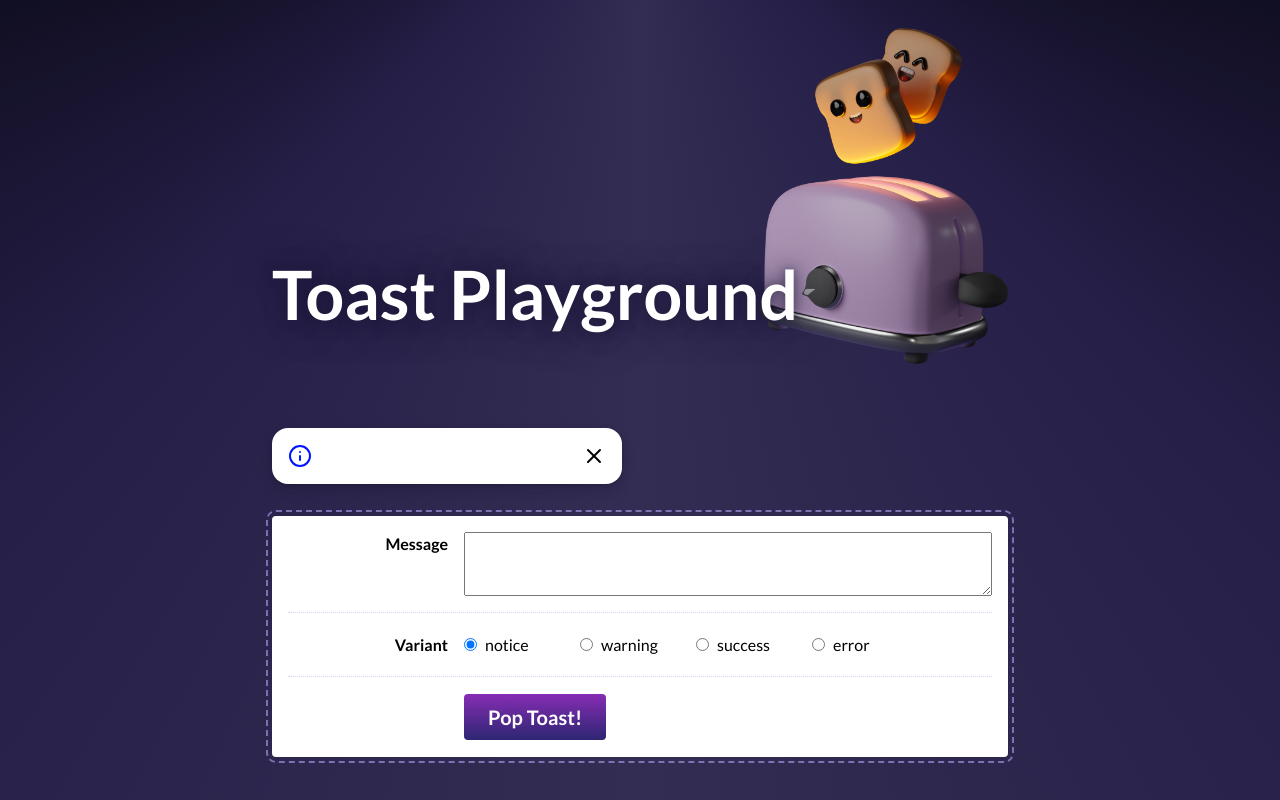
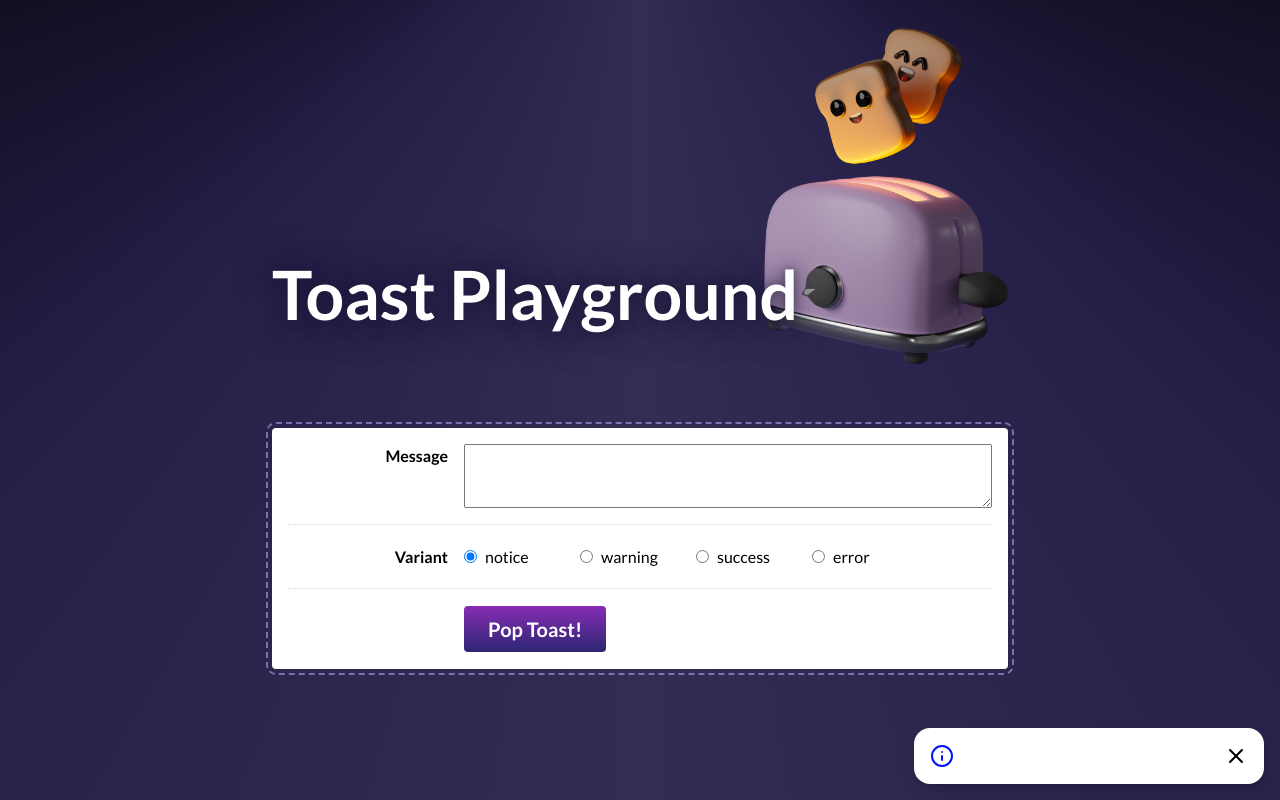
Before and after one commit to chrislacey89/toast-component, a React (Create React App) app: page / in a window 1280 px wide. Both pictures are taken after a click on the button "Pop Toast!". Shown: the top 800 px of the page. Built offline with nearby package versions, Linux system fonts and the light colour scheme.

Commit message:
complete - step 3

```diff
--- a/src/components/Toast/Toast.js
+++ b/src/components/Toast/Toast.js
@@ -18,7 +18,7 @@ const ICONS_BY_VARIANT = {
   error: AlertOctagon,
 };
 
-function Toast({ variant, message, toggleToast }) {
+function Toast({ variant, message, id, dismissToast }) {
   const Icon = ICONS_BY_VARIANT[variant];
   return (
     <div className={`${styles.toast} ${styles[variant]}`}>
@@ -26,7 +26,7 @@ function Toast({ variant, message, toggleToast }) {
         <Icon size={24} />
       </div>
       <p className={styles.content}>{message}</p>
-      <button onClick={toggleToast} className={styles.closeButton}>
+      <button onClick={() => dismissToast(id)} className={styles.closeButton}>
         <X size={24} />
         <VisuallyHidden>Dismiss message</VisuallyHidden>
       </button>
--- a/src/components/ToastPlayground/ToastPlayground.js
+++ b/src/components/ToastPlayground/ToastPlayground.js
@@ -2,6 +2,7 @@ import React, { useState } from "react";
 
 import Button from "../Button";
 import Toast from "../Toast";
+import ToastShelf from "../ToastShelf";
 
 import styles from "./ToastPlayground.module.css";
 
@@ -10,10 +11,18 @@ const VARIANT_OPTIONS = ["notice", "warning", "success", "error"];
 function ToastPlayground() {
   const [message, setMessage] = useState("");
   const [variant, setVariant] = useState(VARIANT_OPTIONS[0]);
-  const [displayToast, setDisplayToast] = useState(false);
+  const [toasts, setToasts] = useState([]);
 
-  function toggleToast() {
-    setDisplayToast((currentState) => !currentState);
+  function dismissToast(toastId) {
+    setToasts((previousToasts) => {
+      const filteredToasts = previousToasts.filter(({ id }) => id !== toastId);
+      return filteredToasts;
+    });
+  }
+  function addToast() {
+    setToasts((previousToasts) => {
+      return [...previousToasts, { variant, message, id: crypto.randomUUID() }];
+    });
   }
   return (
     <div className={styles.wrapper}>
@@ -22,8 +31,8 @@ function ToastPlayground() {
         <h1>Toast Playground</h1>
       </header>
 
-      {displayToast && (
-        <Toast variant={variant} message={message} toggleToast={toggleToast} />
+      {toasts.length > 0 && (
+        <ToastShelf toasts={toasts} dismissToast={dismissToast} />
       )}
 
       <div className={styles.controlsWrapper}>
@@ -68,7 +77,7 @@ function ToastPlayground() {
         <div className={styles.row}>
           <div className={styles.label} />
           <div className={`${styles.inputWrapper} ${styles.radioWrapper}`}>
-            <Button onClick={toggleToast}>Pop Toast!</Button>
+            <Button onClick={addToast}>Pop Toast!</Button>
           </div>
         </div>
       </div>
--- a/src/components/ToastShelf/ToastShelf.js
+++ b/src/components/ToastShelf/ToastShelf.js
@@ -1,17 +1,23 @@
-import React from 'react';
+import React from "react";
 
-import Toast from '../Toast';
-import styles from './ToastShelf.module.css';
+import Toast from "../Toast";
+import styles from "./ToastShelf.module.css";
 
-function ToastShelf() {
+function ToastShelf({ toasts, dismissToast }) {
   return (
     <ol className={styles.wrapper}>
-      <li className={styles.toastWrapper}>
-        <Toast variant="notice">Example notice toast</Toast>
-      </li>
-      <li className={styles.toastWrapper}>
-        <Toast variant="error">Example error toast</Toast>
-      </li>
+      {toasts.map(({ variant, message, id }) => {
+        return (
+          <li key={id} className={styles.toastWrapper}>
+            <Toast
+              variant={variant}
+              message={message}
+              id={id}
+              dismissToast={dismissToast}
+            />
+          </li>
+        );
+      })}
     </ol>
   );
 }
```
